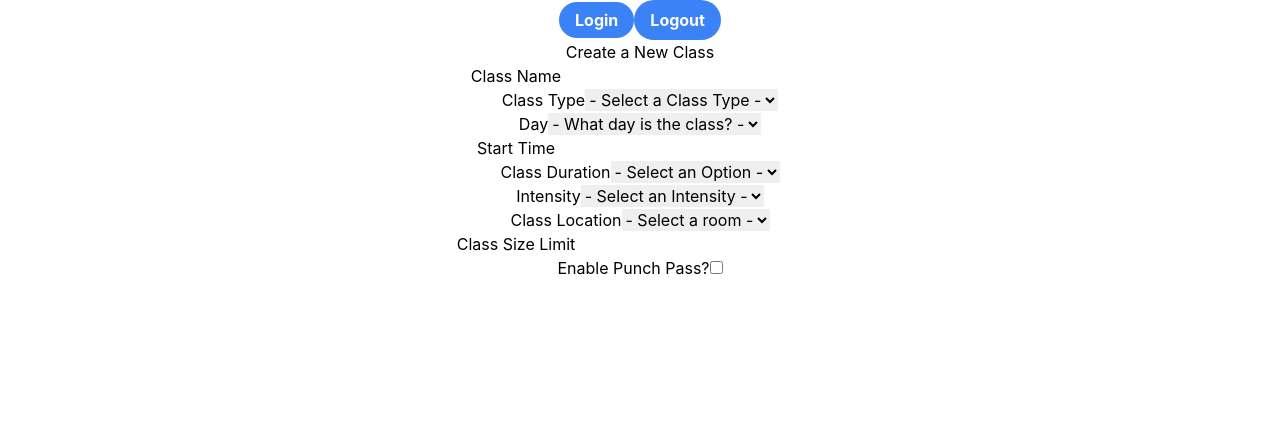
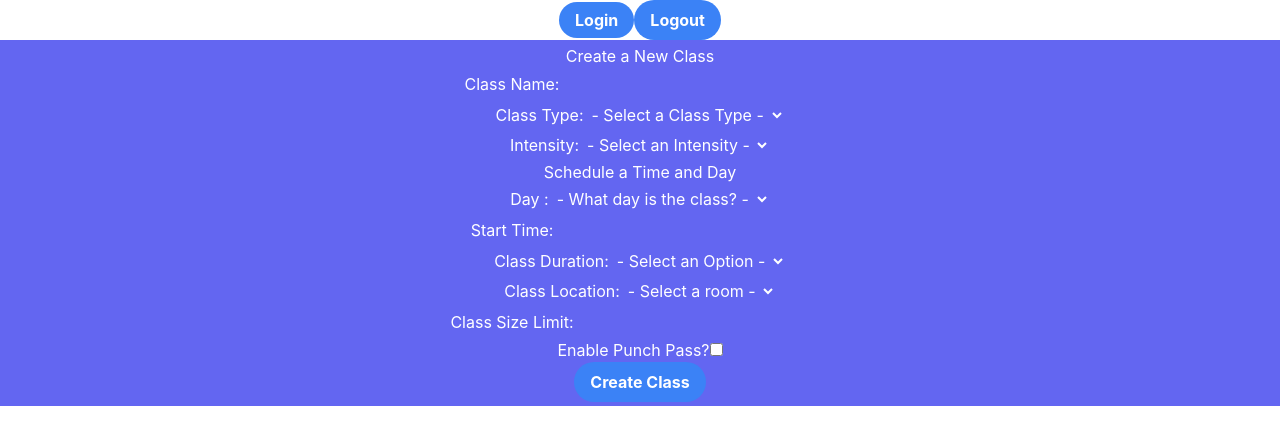
Before and after one commit to Build-Week-Anywhere-Fitness-Team-6/font-end, a React (Create React App) app in the folder front/: page /dashboard-instructor/form in a window 1280 px wide. Shown: the top 444 px of the page. Built offline with nearby package versions, Linux system fonts and the light colour scheme.

Commit message:
prepare for pull

```diff
--- a/front/src/App.js
+++ b/front/src/App.js
@@ -1,4 +1,4 @@
-import logo from './logo.svg';
+
 import './App.css';
 import { BrowserRouter as Router } from 'react-router-dom'
 import { Link, Route, Switch } from 'react-router-dom'
@@ -89,6 +89,10 @@ function App() {
     postNewClass(newClass);
   }
 
+  useEffect(() => {
+    schema.isValid(formValues).then(valid => setDisabled(!valid))
+  }, [formValues])
+
   return (
     <div className="App">
       <Router>
--- a/front/src/components/InstructorForm.js
+++ b/front/src/components/InstructorForm.js
@@ -9,6 +9,11 @@ function InstructorForm(props) {
         errors,
     } = props
 
+    const onSubmit = evt => {
+        evt.preventDefault()
+        submit()
+    }
+
     const onChange = evt => {
         const { name, value, checked, type } = evt.target
         const valueToUse = type === 'checkbox' ? checked : value;
@@ -17,11 +22,21 @@ function InstructorForm(props) {
 
 
     return (
-        <div className="formContainer">
+        <form className="bg-indigo-500	text-white p-1 max-w-7xl " onSubmit={onSubmit}>
             <div>
                 <h2>Create a New Class</h2>
-                <label>Class Name
-                    <input
+                <div className='errors'>
+                    <div>{errors.name}</div>
+                    <div>{errors.type}</div>
+                    <div>{errors.time}</div>
+                    <div>{errors.day}</div>
+                    <div>{errors.duration}</div>
+                    <div>{errors.intensity}</div>
+                    <div>{errors.location}</div>
+                    <div>{errors.max_capacity}</div>
+                </div>
+                <label >Class Name:
+                    <input className= "bg-indigo-500 text-white p-1"
                     value={values.name}
                     onChange={onChange}
                     name='name'
@@ -30,8 +45,8 @@ function InstructorForm(props) {
                 </label>
             </div>
             <div>
-                <label> Class Type
-                    <select
+                <label> Class Type:
+                    <select className= "bg-indigo-500 text-white p-1"
                         value={values.type}
                         onChange={onChange}
                         name='type'
@@ -45,9 +60,25 @@ function InstructorForm(props) {
                 </label>
             </div>
             <div>
+                {/* Dropdown */}
+                <label>Intensity:
+                    <select className= "bg-indigo-500 text-white p-1"
+                        value={values.intensity}
+                        onChange={onChange}
+                        name='intensity'
+                    >
+                    <option value=''>- Select an Intensity -</option>
+                    <option value='beginner'>Beginner</option>
+                    <option value='intermediate'>Intermediate</option>
+                    <option value='advanced'>Advanced</option>
+                    </select>
+                </label>
+           </div>
+            <div>
+                <h3>Schedule a Time and Day</h3>
                  {/* Dropdown */}
-                <label> Day
-                    <select
+                <label> Day :
+                    <select className= "bg-indigo-500 text-white p-1"
                         value={values.day}
                         onChange={onChange}
                         name='day'
@@ -63,8 +94,8 @@ function InstructorForm(props) {
                 </label>
             </div>
            <div>
-                <label> Start Time
-                    <input
+                <label> Start Time:
+                    <input className= "bg-indigo-500 text-white p-1"
                         value={values.time}
                         onChange={onChange}
                         name='time'
@@ -74,8 +105,8 @@ function InstructorForm(props) {
            </div>
             <div>
                  {/* DropDown */}
-                <label>Class Duration
-                    <select
+                <label>Class Duration:
+                    <select className= "bg-indigo-500 text-white p-1"
                         value={values.duration}
                         onChange={onChange}
                         name='duration'
@@ -87,24 +118,10 @@ function InstructorForm(props) {
                     </select>
                 </label>
             </div>
+
            <div>
-                {/* Dropdown */}
-                <label>Intensity
-                    <select
-                        value={values.intensity}
-                        onChange={onChange}
-                        name='intensity'
-                    >
-                    <option value=''>- Select an Intensity -</option>
-                    <option value='beginner'>Beginner</option>
-                    <option value='intermediate'>Intermediate</option>
-                    <option value='advanced'>Advanced</option>
-                    </select>
-                </label>
-           </div>
-           <div>
-            <label> Class Location
-                    <select
+            <label> Class Location:
+                    <select className= "bg-indigo-500 text-white p-1"
                         value={values.location}
                         onChange={onChange}
                         name='location'
@@ -119,19 +136,19 @@ function InstructorForm(props) {
            </div>
             <div>
                 {/* Enter Text */}
-                <label> Class Size Limit
-                    <input
+                <label> Class Size Limit:
+                    <input className= "bg-indigo-500 text-white p-1"
                         value={values.max_capacity}
                         onChange={onChange}
                         name='max_capacity'
-                        type='text'
+                        type='number'
                     />
                 </label>
             </div>
             <div>
                  {/* Checkbox */}
                 <label> Enable Punch Pass?
-                    <input
+                    <input className= "bg-indigo-500 text-white p-1"
                         type="checkbox"
                         name="punch_pass"
                         onChange={onChange}
@@ -139,7 +156,8 @@ function InstructorForm(props) {
                     />
                 </label>
             </div>
-        </div>
+            <button className="bg-blue-500 hover:bg-blue-700 text-white font-bold py-2 px-4 rounded-full" disabled={disabled}>Create Class</button>
+        </form>
     );
 }
 
--- a/front/src/validation/instructorFormSchema.js
+++ b/front/src/validation/instructorFormSchema.js
@@ -29,8 +29,8 @@ const formSchema = yup.object().shape({
     max_capacity: yup
         .string()
         .trim()
-        .required('Class Size Limit must be at least 1 character')
-        .min(1, 'Class Size Limit must be at least 1 character'),
+        .required('Class Size Limit must be at least 1')
+        .min(1, 'Class Size Limit must be at least 1'),
     punch_pass: yup.boolean(),
 
 })
```
